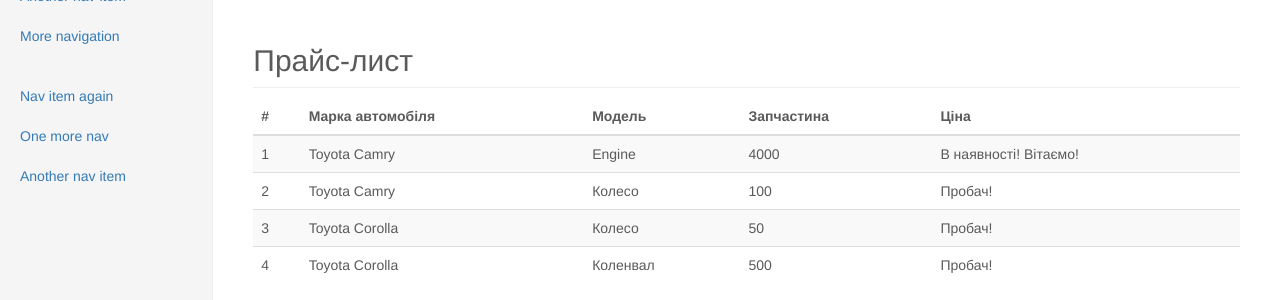
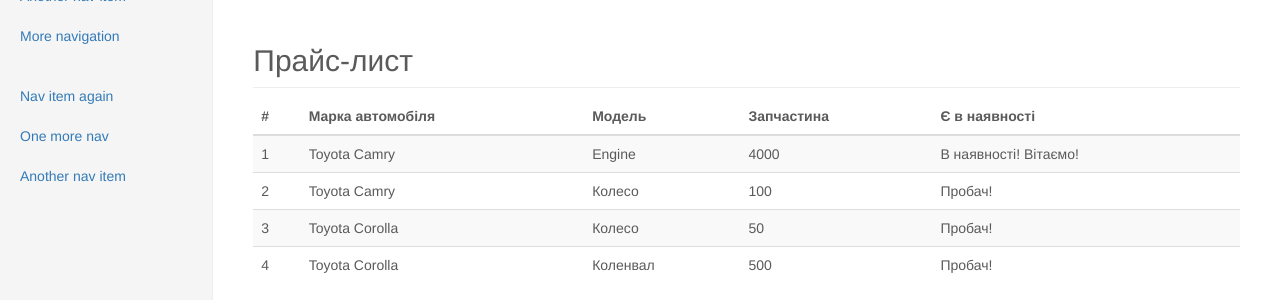
Before and after one commit to drerek/mySTO, a Django app: page /table/ in a window 1280 px wide. Shown: the part 395-695 px from the top of the page. Run offline with Django 3.2, Linux system fonts and the light colour scheme; data comes from the database, SQL or seed files in the repository; some libraries are stand-ins or nearby versions.

Commit message:
edit html files1

```diff
--- a/app/templates/tabl.html
+++ b/app/templates/tabl.html
@@ -60,7 +60,7 @@
                   <th>Марка автомобіля</th>
                   <th>Модель</th>
                   <th>Запчастина</th>
-                  <th>Ціна</th>
+                  <th>Є в наявності</th>
                 </tr>
               </thead>
               <tbody>
```
